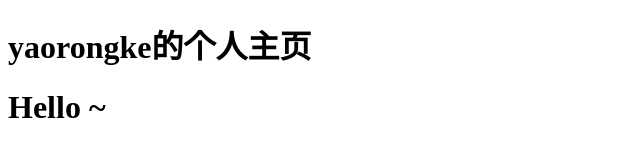
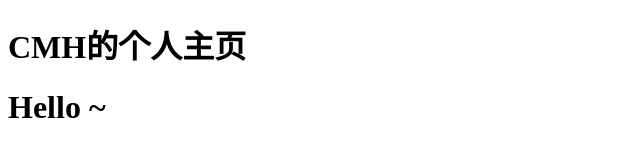
Before and after one commit to love666you/CMH123, a plain HTML site: page index.html in a window 1280 px wide. Shown: the whole page, without its empty margins (0-640 px from the left). Drawn offline with Linux system fonts and the light colour scheme.

Commit message:
Update index.html

```diff
--- a/index.html
+++ b/index.html
@@ -5,7 +5,7 @@
     <title>yaorongke</title>
 </head>
 <body>
-    <h1>yaorongke的个人主页</h1>
+    <h1>CMH的个人主页</h1>
     <h1>Hello ~</h1>
 </body>
 </html>
```
